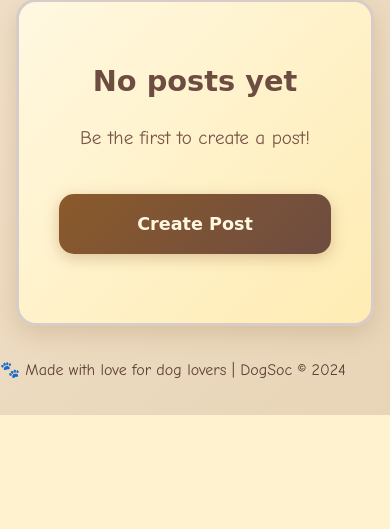
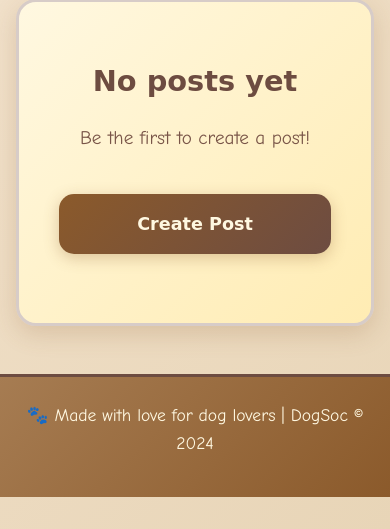
Before and after one commit to gameworldNEW/DOGSOC, a Flask app: page /feed in a window 390 px wide. Shown: the part 486-1015 px from the top of the page. Before the commit the page ends 901 px from the top, so only its background shows below. Run offline with Flask 3, Linux system fonts and the light colour scheme; the visitor is signed in with stand-in values (Sample User, id 1); data that the repository does not hold is empty.

Commit message:
Update style.css

```diff
--- a/static/style.css
+++ b/static/style.css
@@ -13,7 +13,6 @@ body {
     padding-bottom: 2rem;
 }
 
-/* Navigation - Пастельно-коричневый */
 .nav-container {
     background: linear-gradient(135deg, #A67C52 0%, #8B5A2B 100%);
     color: white;
@@ -57,14 +56,12 @@ body {
     box-shadow: 0 4px 8px rgba(0, 0, 0, 0.2);
 }
 
-/* Container */
 .container {
     max-width: 900px;
     margin: 2rem auto;
     padding: 0 1.5rem;
 }
 
-/* Flash messages - Коричневые уведомления */
 .flash {
     padding: 1.2rem;
     margin-bottom: 1.5rem;
@@ -76,7 +73,6 @@ body {
     box-shadow: 0 4px 10px rgba(93, 64, 55, 0.2);
 }
 
-/* Home page - Собачья тема */
 .hero {
     text-align: center;
     padding: 3rem 2rem;
@@ -159,7 +155,6 @@ body {
     font-size: 1.1rem;
 }
 
-/* Auth forms - Коричневые формы */
 .auth-container {
     background: linear-gradient(135deg, #FFF8E1 0%, #FFECB3 100%);
     padding: 3rem;
@@ -214,7 +209,6 @@ body {
     background: white;
 }
 
-/* Buttons - Коричневые кнопки */
 .btn {
     display: inline-block;
     padding: 1rem 2.2rem;
@@ -256,7 +250,6 @@ body {
     font-size: 1rem;
 }
 
-/* Feed */
 .feed-header {
     display: flex;
     justify-content: space-between;
@@ -277,7 +270,6 @@ body {
     margin: 0;
 }
 
-/* Posts - Посты в собачьем стиле */
 .post-card {
     background: linear-gradient(135deg, #FFF8E1 0%, #FFECB3 100%);
     padding: 2rem;
@@ -457,7 +449,6 @@ body {
     margin-left: auto;
 }
 
-/* Create post */
 .create-post-container {
     background: linear-gradient(135deg, #FFF8E1 0%, #FFECB3 100%);
     padding: 2.5rem;
@@ -503,7 +494,6 @@ body {
     margin-top: 2rem;
 }
 
-/* Profile */
 .profile-container {
     background: linear-gradient(135deg, #FFF8E1 0%, #FFECB3 100%);
     padding: 2.5rem;
@@ -572,7 +562,6 @@ body {
     font-family: 'Comic Sans MS', cursive;
 }
 
-/* Empty states */
 .empty-state {
     text-align: center;
     padding: 3.5rem 2.5rem;
@@ -596,7 +585,49 @@ body {
     font-weight: 500;
 }
 
-/* Responsive design */
+.footer {
+    background: linear-gradient(135deg, #A67C52 0%, #8B5A2B 100%);
+    color: #FFF8E1;
+    padding: 2rem 0;
+    margin-top: 3rem;
+    border-top: 3px solid #6D4C41;
+}
+
+.footer-content {
+    max-width: 1200px;
+    margin: 0 auto;
+    text-align: center;
+    padding: 0 1rem;
+}
+
+.footer p {
+    margin-bottom: 1rem;
+    font-size: 1.1rem;
+    font-weight: 500;
+}
+
+.footer-links {
+    display: flex;
+    justify-content: center;
+    gap: 2rem;
+    flex-wrap: wrap;
+}
+
+.footer-links a {
+    color: #FFF8E1;
+    text-decoration: none;
+    padding: 0.5rem 1rem;
+    border-radius: 20px;
+    background: rgba(109, 76, 65, 0.3);
+    border: 2px solid #D7CCC8;
+    transition: all 0.3s;
+}
+
+.footer-links a:hover {
+    background: rgba(109, 76, 65, 0.6);
+    transform: translateY(-2px);
+}
+
 @media (max-width: 768px) {
     .nav-container {
         flex-direction: column;
@@ -697,6 +728,20 @@ body {
         width: 35px;
         height: 35px;
     }
+
+    .footer {
+        padding: 1.5rem 0;
+    }
+
+    .footer-links {
+        flex-direction: column;
+        gap: 1rem;
+    }
+
+    .footer-links a {
+        width: 200px;
+        margin: 0 auto;
+    }
 }
 
 @media (max-width: 480px) {
```
